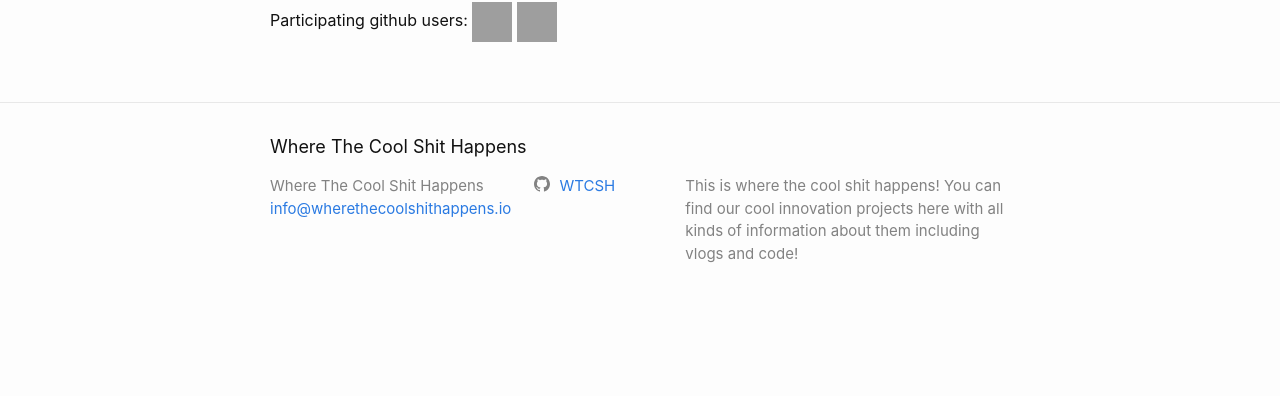
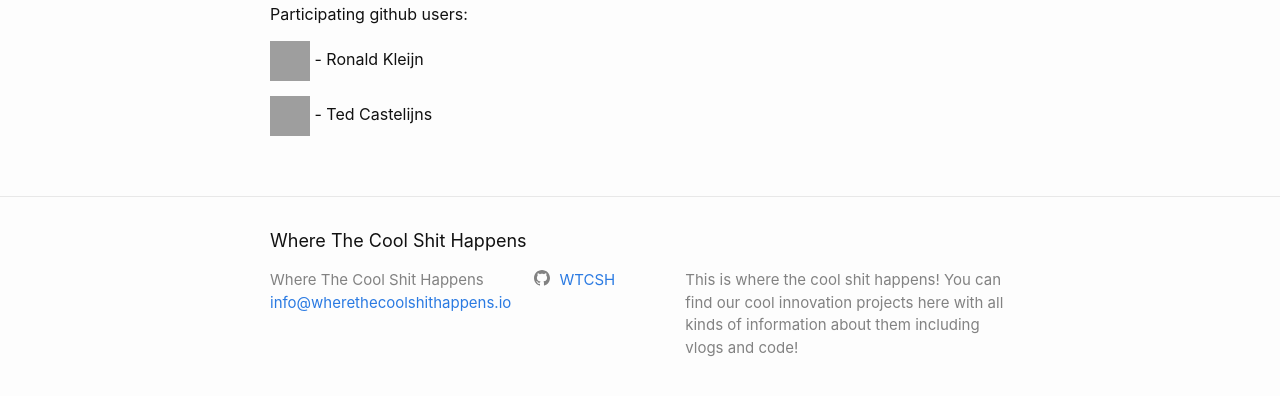
Before and after one commit to WhereTheCoolShitHappens/WhereTheCoolShitHappens.github.io, a Jekyll site: the page built from _posts/2018-04-02-anki.ai.markdown, in a window 1280 px wide, cut to the strip 563-982 px from the top of the page. Shown: the top 396 px of the strip. Built offline with Jekyll 4.4.1, drawn with Linux system fonts in a browser that asks for light colours; before the commit the page ends 900 px from its top, so only the background shows below that; grey boxes are pictures that could not be loaded.

Commit message:
newlines & names added

```diff
--- a/_posts/2018-04-02-anki.ai.markdown
+++ b/_posts/2018-04-02-anki.ai.markdown
@@ -10,5 +10,7 @@ youtubeId: mUzVKb-Ko9g
 {% include youtubePlayer.html id=page.youtubeId %}
 
 Participating github users:
-{% avatar rkleijn %}
-{% avatar tcasteli %}
+
+{% avatar rkleijn %} - Ronald Kleijn
+
+{% avatar tcasteli %} - Ted Castelijns
```
